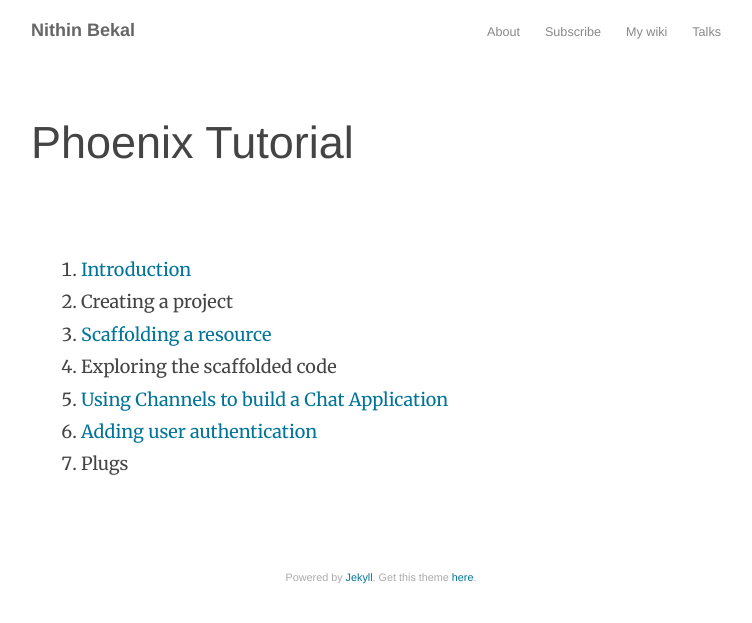
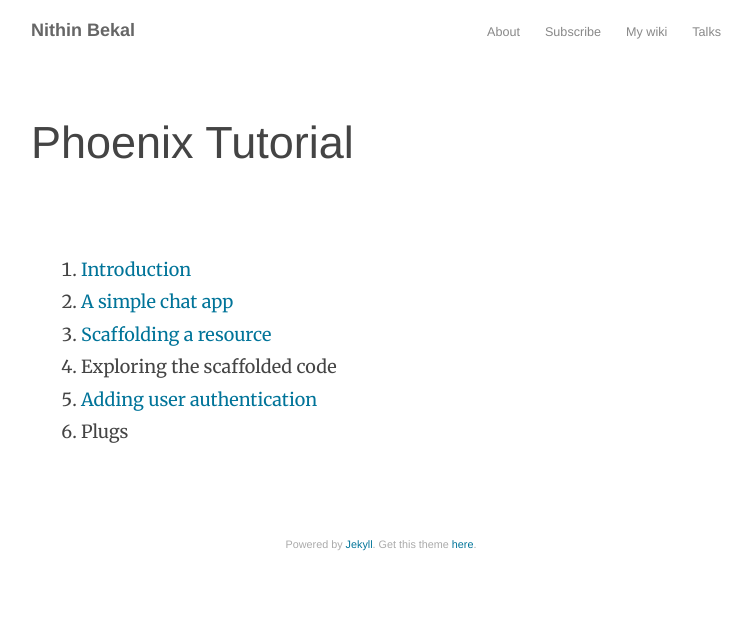
Before and after one commit to nithinbekal/nithinbekal.github.io, a Jekyll site: the page built from notes/phoenix/index.md, in a window 1280 px wide. Shown: the top 623 px of the page, without its empty margins (259-1011 px from the left). Built offline with Jekyll 4.4.1, drawn with Linux system fonts in a browser that asks for light colours.

Commit message:
Clean up links in phoenix notes

```diff
--- a/notes/phoenix/index.md
+++ b/notes/phoenix/index.md
@@ -3,10 +3,9 @@ title: "Phoenix Tutorial"
 layout: page
 ---
 
-1. [Introduction](/phoenix/introduction.html)
-1. Creating a project
+1. [Introduction](/notes/phoenix/introduction.html)
+1. [A simple chat app](/posts/phoenix-chat/)
 1. [Scaffolding a resource](/posts/elixir-phoenix-crud-app/)
 1. Exploring the scaffolded code
-1. [Using Channels to build a Chat Application](/posts/phoenix-chat-app/)
 1. [Adding user authentication](/posts/phoenix-authentication/)
 1. Plugs
```
